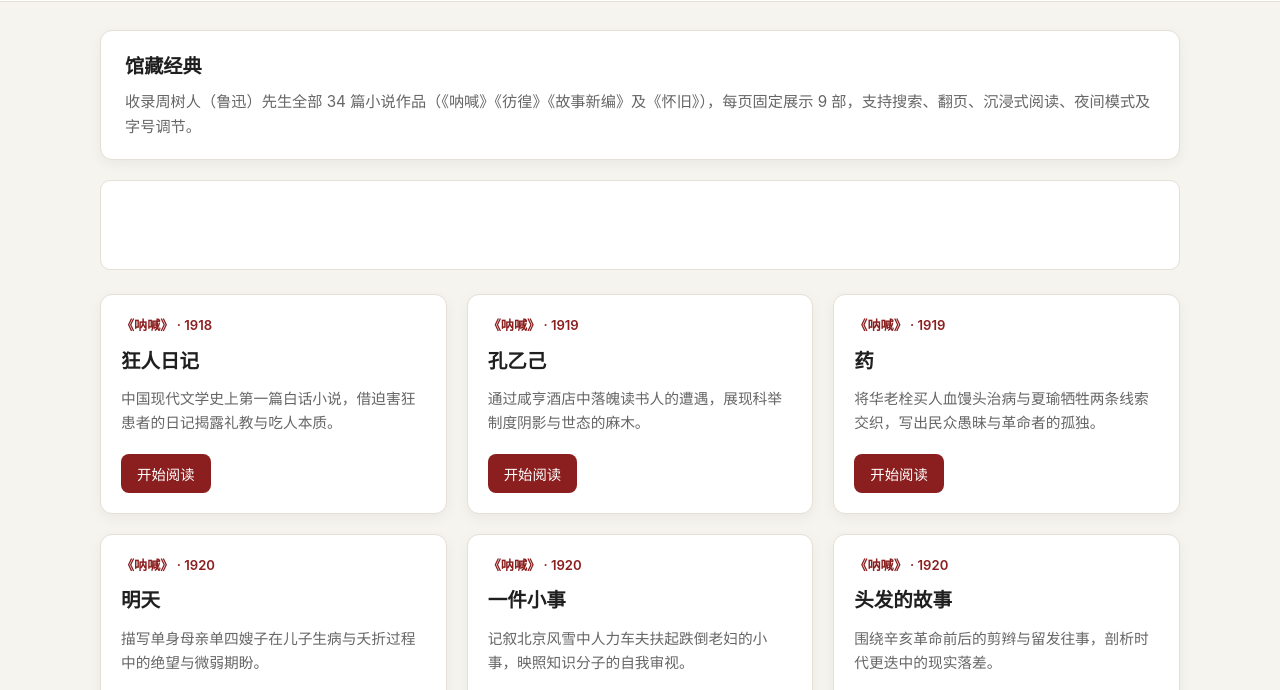
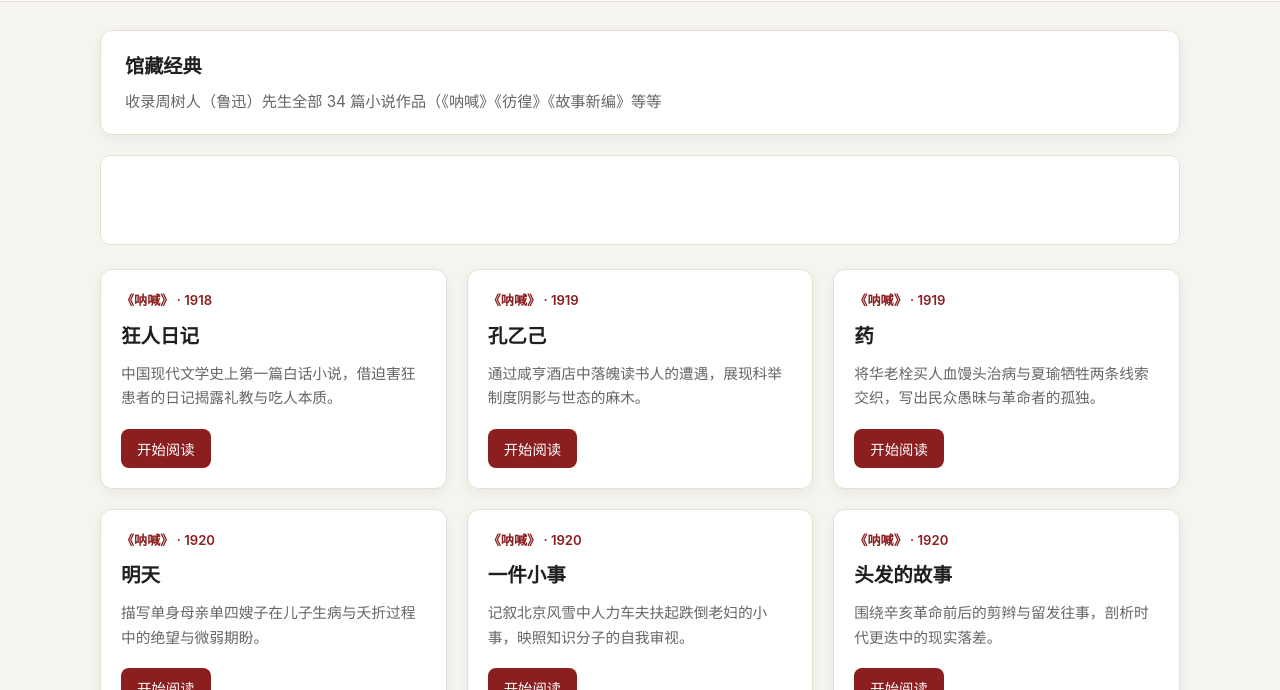
Before and after one commit to andehui/x-zsr, a plain HTML site: page index.html in a window 1280 px wide. Shown: the part 108-798 px from the top of the page. Drawn offline with Linux system fonts and the light colour scheme.

Commit message:
Update index.html

```diff
--- a/index.html
+++ b/index.html
@@ -24,7 +24,7 @@
     <main class="container main-content">
         <section class="intro-banner">
             <h2>馆藏经典</h2>
-            <p>收录周树人（鲁迅）先生全部 34 篇小说作品（《呐喊》《彷徨》《故事新编》及《怀旧》），每页固定展示 9 部，支持搜索、翻页、沉浸式阅读、夜间模式及字号调节。</p>
+            <p>收录周树人（鲁迅）先生全部 34 篇小说作品（《呐喊》《彷徨》《故事新编》等等</p>
         </section>
 
         <!-- 广告位 -->
```
